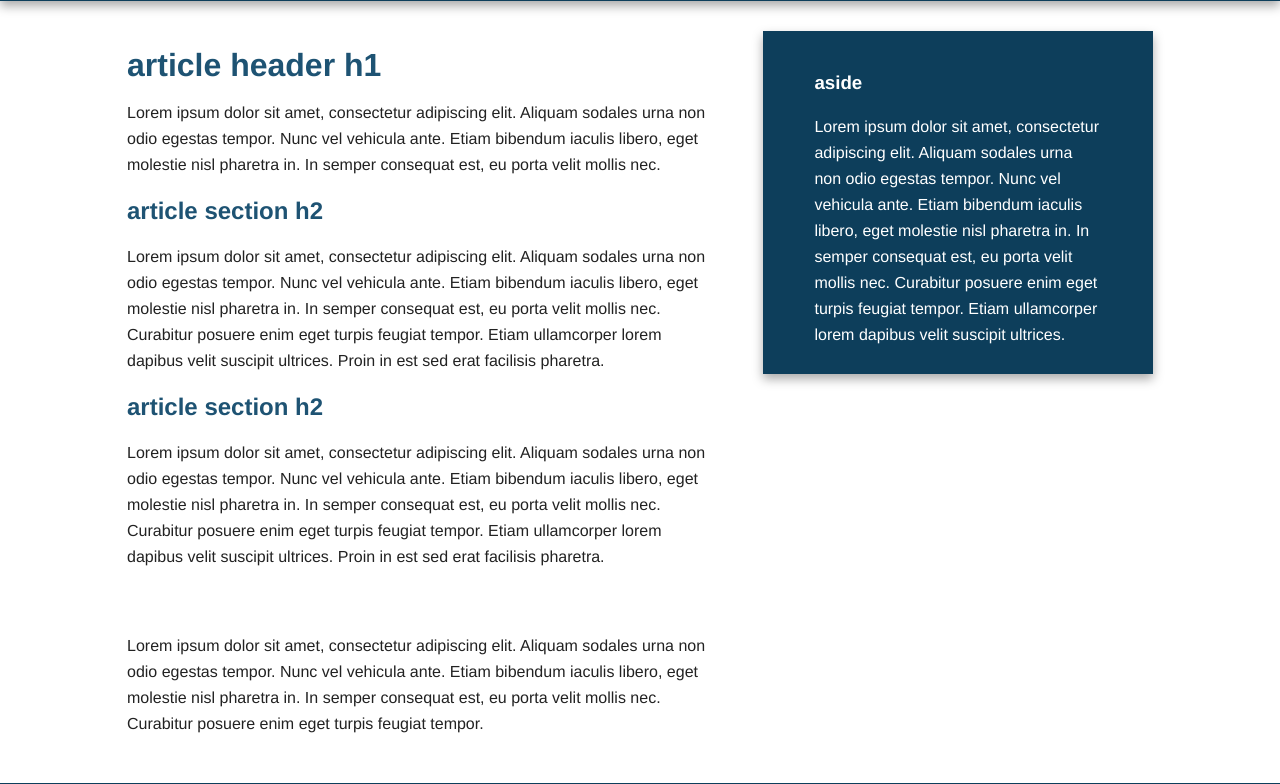
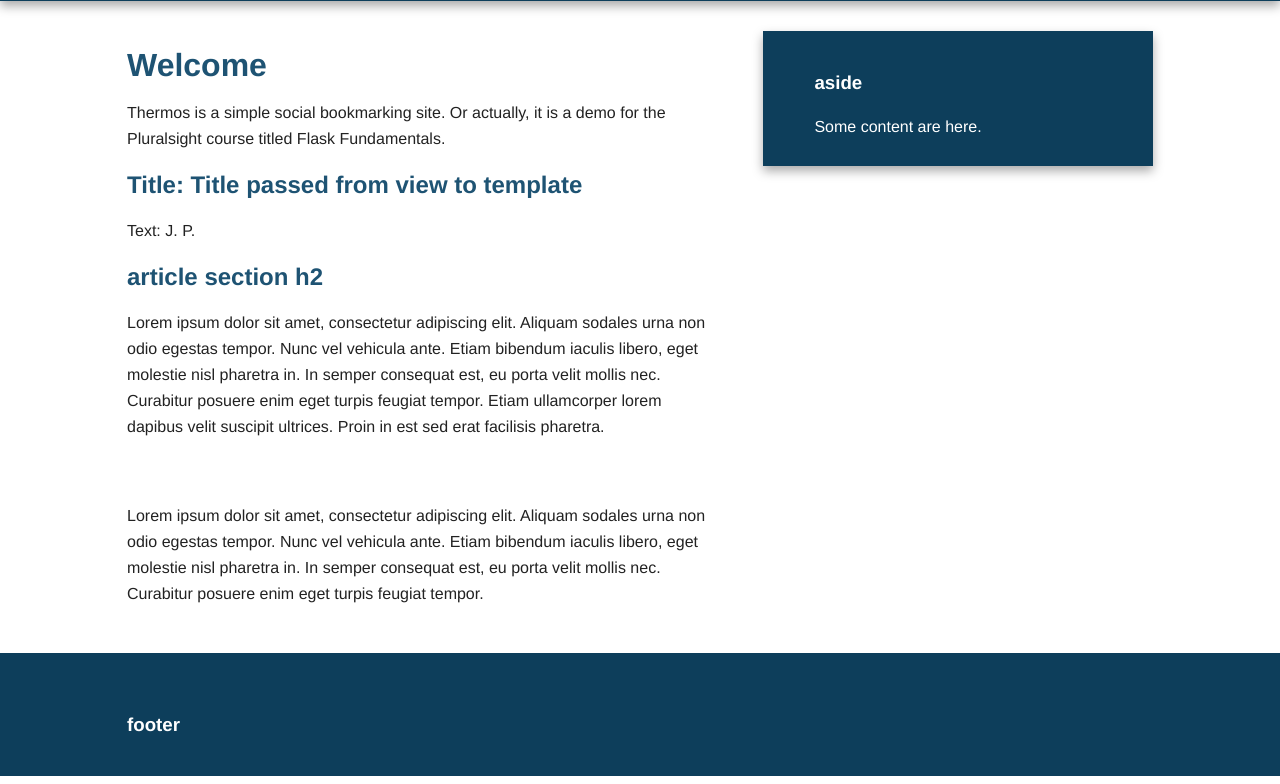
Before and after one commit to jin-park-dev/intro_flask, a Flask app: page / in a window 1280 px wide. Shown: the part 95-879 px from the top of the page. Run offline with Flask 2, Linux system fonts and the light colour scheme; some libraries are stand-ins or nearby versions.

Commit message:
Base template added.

```diff
--- /dev/null
+++ b/thermos/templates/base.html
@@ -0,0 +1,57 @@
+<!doctype html>
+<html class="no-js" lang="">
+<head>
+    <meta charset="utf-8">
+    <meta http-equiv="X-UA-Compatible" content="IE=edge,chrome=1">
+    <title>{% block title %}{% endblock %}</title>
+    <meta name="description" content="">
+    <meta name="viewport" content="width=device-width, initial-scale=1">
+
+    <link rel="stylesheet" href="../static/css/normalize.min.css">
+    <link rel="stylesheet" href="../static/css/main.css">
+
+    <script src="../static/js/vendor/modernizr-2.8.3-respond-1.4.2.min.js"></script>
+</head>
+<body>
+
+<div class="header-container">
+    <header class="wrapper clearfix">
+        <a href]="{{ url_for('index') }}"><h1 class="title">Thermos</h1></a>
+        <nav>
+            <ul>
+                <li><a href="{{ url_for('add') }}">Add URL</a></li>
+                <li><a href="#">Sign up</a></li>
+                <li><a href="#">Sign in</a></li>
+            </ul>
+        </nav>
+    </header>
+</div>
+
+<div class="main-container">
+    <div class="main wrapper clearfix">
+
+        {% block content %}
+        {% endblock %}
+
+        {% block sidebar %}
+            <aside>
+                <h3>aside</h3>
+                <p> Some content are here.</p>
+            </aside>
+        {% endblock %}
+
+    </div> <!-- #main -->
+</div> <!-- #main-container -->
+
+<div class="footer-container">
+    <footer class="wrapper">
+        <h3>footer</h3>
+    </footer>
+</div>
+
+<script src="//ajax.googleapis.com/ajax/libs/jquery/1.11.2/jquery.min.js"></script>
+<script>window.jQuery || document.write('<script src=".../static/js/vendor/jquery-1.11.2.min.js"><\/script>')</script>
+
+<script src="../static/js/main.js"></script>
+</body>
+</html>
--- a/thermos/templates/index.html
+++ b/thermos/templates/index.html
@@ -1,43 +1,18 @@
-<!doctype html>
-<html class="no-js" lang="">
-    <head>
-        <meta charset="utf-8">
-        <meta http-equiv="X-UA-Compatible" content="IE=edge,chrome=1">
-        <title>Thermos -- Welcome</title>
-        <meta name="description" content="">
-        <meta name="viewport" content="width=device-width, initial-scale=1">
+{% extends "base.html" %}
 
-        <link rel="stylesheet" href="../static/css/normalize.min.css">
-        <link rel="stylesheet" href="../static/css/main.css">
+{% block title %}
+Thermos -- Welcome
+{% endblock %}
 
-        <script src="../static/js/vendor/modernizr-2.8.3-respond-1.4.2.min.js"></script>
-    </head>
-    <body>
-
-        <div class="header-container">
-            <header class="wrapper clearfix">
-                <h1 class="title">Thermos</h1>
-                <nav>
-                    <ul>
-                        <li><a href="#">Add URL</a></li>
-                        <li><a href="#">Sign up</a></li>
-                        <li><a href="#">Sign in</a></li>
-                    </ul>
-                </nav>
-            </header>
-        </div>
-
-        <div class="main-container">
-            <div class="main wrapper clearfix">
-
+{% block content %}
     <article>
         <header>
-                        <h1>article header h1</h1>
-                        <p>Lorem ipsum dolor sit amet, consectetur adipiscing elit. Aliquam sodales urna non odio egestas tempor. Nunc vel vehicula ante. Etiam bibendum iaculis libero, eget molestie nisl pharetra in. In semper consequat est, eu porta velit mollis nec.</p>
+            <h1>Welcome</h1>
+            <p>Thermos is a simple social bookmarking site. Or actually, it is a demo for the Pluralsight course titled Flask Fundamentals.</p>
         </header>
         <section>
-                        <h2>article section h2</h2>
-                        <p>Lorem ipsum dolor sit amet, consectetur adipiscing elit. Aliquam sodales urna non odio egestas tempor. Nunc vel vehicula ante. Etiam bibendum iaculis libero, eget molestie nisl pharetra in. In semper consequat est, eu porta velit mollis nec. Curabitur posuere enim eget turpis feugiat tempor. Etiam ullamcorper lorem dapibus velit suscipit ultrices. Proin in est sed erat facilisis pharetra.</p>
+            <h2>Title: {{ title }}</h2>
+            <p>Text: {{ user.initals() }}</p>
         </section>
         <section>
             <h2>article section h2</h2>
@@ -49,23 +24,4 @@
         </footer>
     </article>
 
-                <aside>
-                    <h3>aside</h3>
-                    <p>Lorem ipsum dolor sit amet, consectetur adipiscing elit. Aliquam sodales urna non odio egestas tempor. Nunc vel vehicula ante. Etiam bibendum iaculis libero, eget molestie nisl pharetra in. In semper consequat est, eu porta velit mollis nec. Curabitur posuere enim eget turpis feugiat tempor. Etiam ullamcorper lorem dapibus velit suscipit ultrices.</p>
-                </aside>
-
-            </div> <!-- #main -->
-        </div> <!-- #main-container -->
-
-        <div class="footer-container">
-            <footer class="wrapper">
-                <h3>footer</h3>
-            </footer>
-        </div>
-
-        <script src="//ajax.googleapis.com/ajax/libs/jquery/1.11.2/jquery.min.js"></script>
-        <script>window.jQuery || document.write('<script src=".../static/js/vendor/jquery-1.11.2.min.js"><\/script>')</script>
-
-        <script src="../static/js/main.js"></script>
-    </body>
-</html>
+{% endblock %}
--- a/thermos/thermos.py
+++ b/thermos/thermos.py
@@ -2,10 +2,28 @@ from flask import Flask, render_template, url_for
 
 app = Flask(__name__)
 
+class User:
+    def __init__(self, firstname, lastname):
+        self.firstname = firstname
+        self.lastname = lastname
+
+    def initals(self):
+        return "{}. {}.".format(self.firstname[0], self.lastname[0])
+
+    """Muahahah after learning from Mark Lutz book I'm comfortable doing this and understand!"""
+    # def __str__(self):
+    #     return "{} {}".format(self.firstname, self.lastname)
+    # def __repr__(self):
+    #     return "{} {}".format(self.firstname, self.lastname)
+
 @app.route('/')
 @app.route('/index')
 def index():
-    return render_template('index.html')
+    return render_template('index.html', title="Title passed from view to template", user=User("Jin", "Park"))
+
+@app.route('/add')
+def add():
+    return render_template('add.html')
 
 if __name__ == '__main__':
     app.run(debug="TRUE")
```
Also changed, not shown: thermos/templates/add.html (added, +26 -0 lines), 1 other file. Lines whose indentation alone changed are shown as unchanged.
